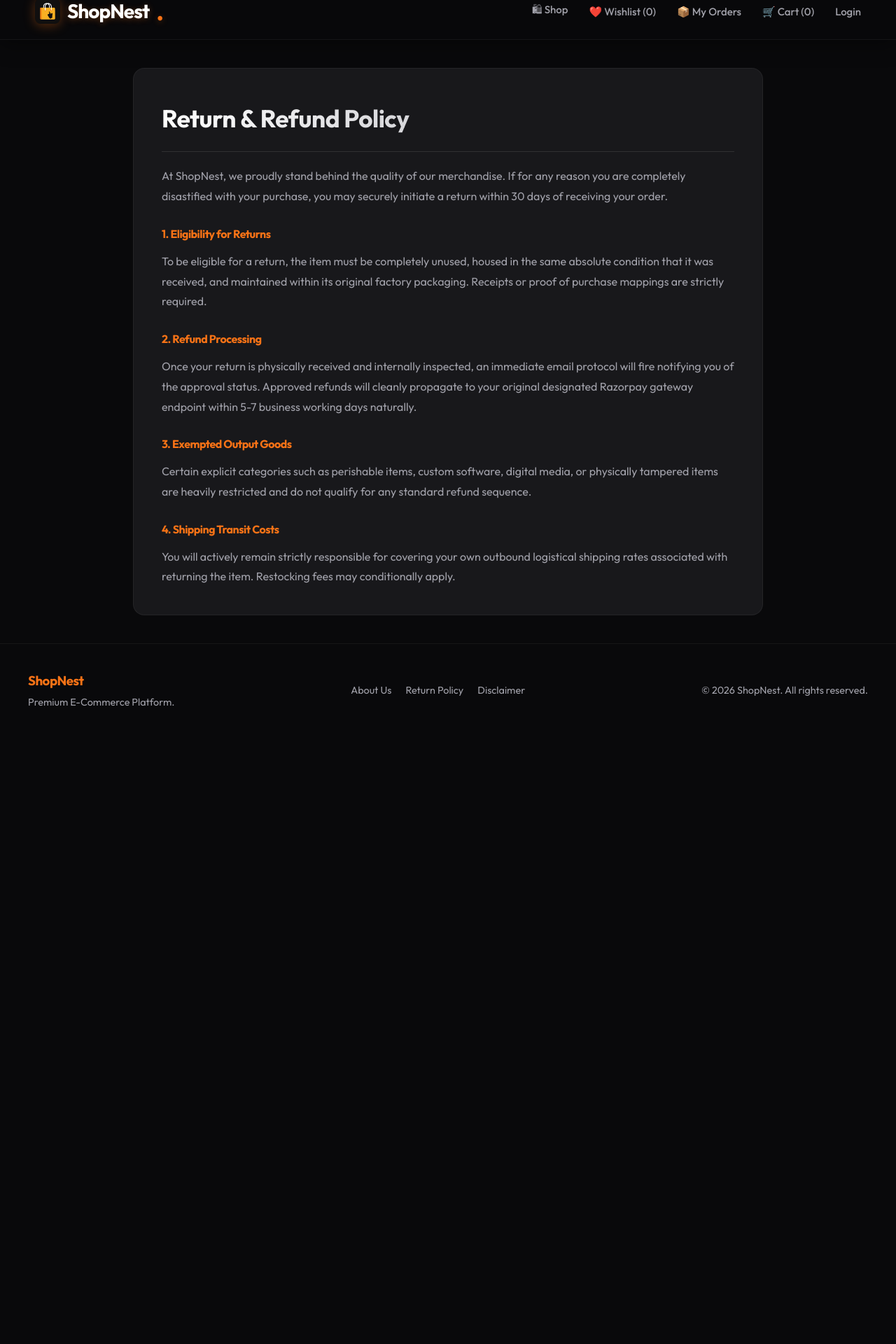
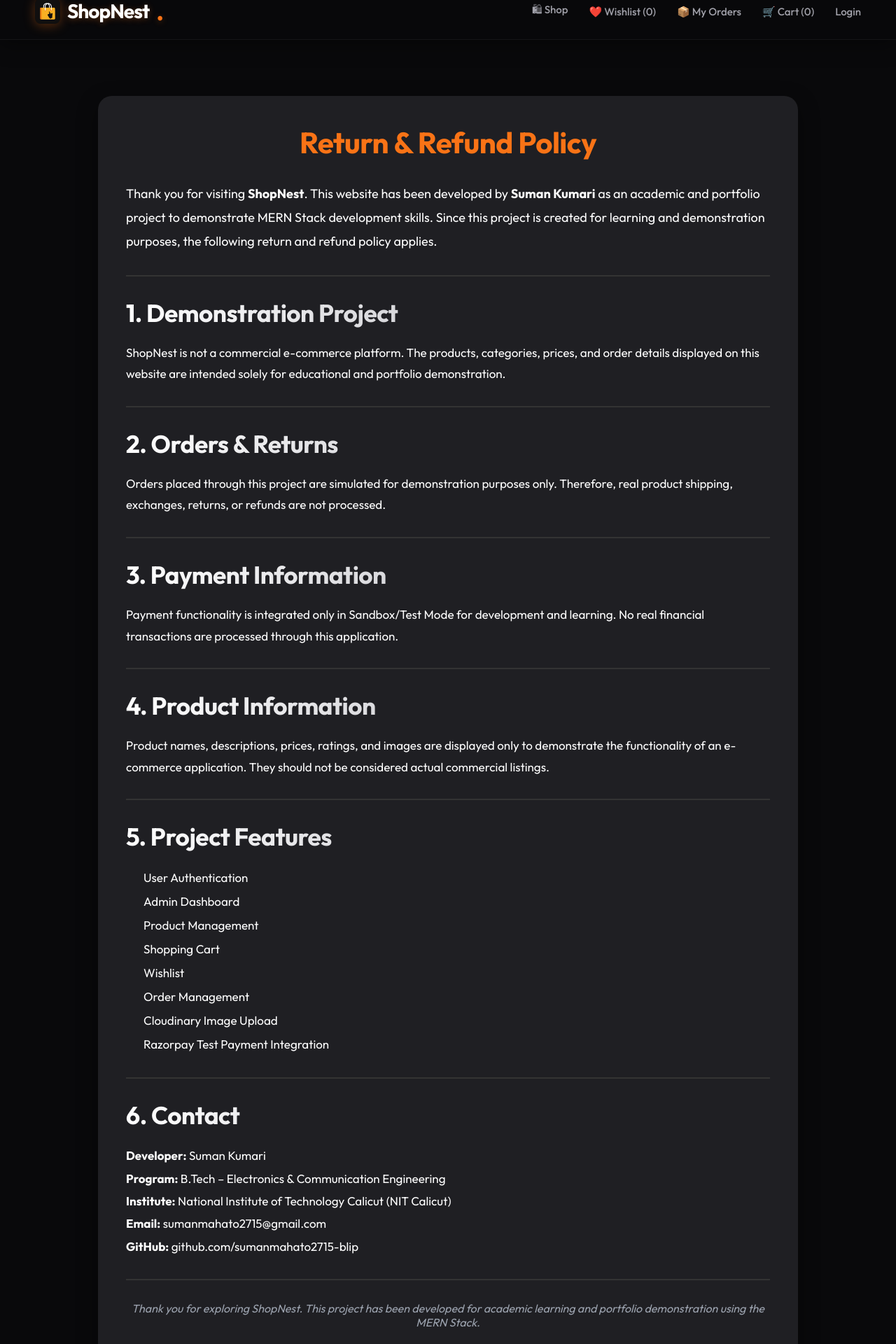
Before and after one commit to sumanmahato2715-blip/shopnest-ecom-MERN-clean, a React (Create React App) app in the folder frontend/: page /return in a window 1280 px wide. Shown: the part 25-1945 px from the top of the page at 70% size. Before the commit the page ends 1077 px from the top, so only its background shows below. Built offline with nearby package versions, Linux system fonts and the light colour scheme.

Commit message:
Final ShopNest Portfolio Project

```diff
--- a/frontend/src/pages/About.jsx
+++ b/frontend/src/pages/About.jsx
@@ -1,52 +1,194 @@
-import React from 'react';
+import React from "react";
 
 const About = () => {
-  const containerStyle = {
-    maxWidth: '900px',
-    margin: '0 auto',
-    padding: '40px',
-    background: '#18181b',
-    borderRadius: '16px',
-    border: '1px solid rgba(255, 255, 255, 0.05)',
-    boxShadow: '0 10px 40px rgba(0,0,0,0.5)',
-    textAlign: 'center'
-  };
+  return (
+    <div
+      style={{
+        maxWidth: "900px",
+        margin: "40px auto",
+        padding: "40px",
+        background: "#1f1f23",
+        borderRadius: "20px",
+        color: "white",
+        textAlign: "center",
+        boxShadow: "0 10px 30px rgba(0,0,0,0.4)",
+      }}
+    >
+      <h1
+        style={{
+          fontSize: "3rem",
+          marginBottom: "20px",
+          color: "#f97316",
+        }}
+      >
+        About Me
+      </h1>
 
-  const socialBtnStyle = {
-    display: 'inline-block',
-    margin: '10px',
-    padding: '10px 20px',
-    background: '#27272a',
-    color: '#fff',
-    borderRadius: '8px',
-    textDecoration: 'none',
-    transition: 'all 0.3s ease',
-    border: '1px solid rgba(255, 255, 255, 0.1)'
-  };
+      <h2 style={{ fontSize: "2rem", marginBottom: "10px" }}>
+        Suman Kumari
+      </h2>
 
-  return (
-    <div style={containerStyle}>
-      <img
-        src="/dp.jpg"
-        alt="@theshivanshvasu"
-        style={{ width: '180px', height: '180px', borderRadius: '50%', objectFit: 'cover', border: '4px solid #f97316', marginBottom: '20px', boxShadow: '0 4px 20px rgba(249, 115, 22, 0.4)' }}
-      />
-      <h2 style={{ fontSize: '2.5rem', marginBottom: '10px', color: '#fff' }}>About Me</h2>
-      <h3 style={{ fontSize: '1.5rem', color: '#f97316', marginBottom: '15px' }}>Shivansh Vasu (@theshivanshvasu)</h3>
+      <h3 style={{ color: "#d1d5db", marginBottom: "25px" }}>
+        B.Tech | Electronics & Communication Engineering
+      </h3>
 
-      <p style={{ color: '#a1a1aa', fontSize: '1.2rem', lineHeight: '1.8', maxWidth: '600px', margin: '0 auto 30px auto' }}>
-        <strong>Join the community and grow together!</strong> Welcome to my platform where we build, deploy, and scale highly engineered systems.
+      <p
+        style={{
+          fontSize: "18px",
+          lineHeight: "1.8",
+          color: "#cbd5e1",
+        }}
+      >
+        Hello! I'm <b>Suman Kumari</b>, a B.Tech student in Electronics &
+        Communication Engineering at the National Institute of Technology
+        Calicut (NIT Calicut).
       </p>
 
-      <div style={{ display: 'flex', flexWrap: 'wrap', justifyContent: 'center', gap: '10px', marginTop: '20px' }}>
-        <a href="https://theshivanshvasu.com" target="_blank" rel="noreferrer" style={socialBtnStyle}>🌐 Website</a>
-        <a href="https://youtube.com/@shivanshvasu" target="_blank" rel="noreferrer" style={{ ...socialBtnStyle, background: 'rgba(239, 68, 68, 0.2)', borderColor: '#ef4444', color: '#ef4444' }}>📺 YouTube</a>
-        <a href="https://instagram.com/theshivanshvasuofficial" target="_blank" rel="noreferrer" style={{ ...socialBtnStyle, background: 'rgba(236, 72, 153, 0.2)', borderColor: '#ec4899', color: '#ec4899' }}>📸 Instagram</a>
-        <a href="https://www.linkedin.com/in/theshivanshvasu" target="_blank" rel="noreferrer" style={{ ...socialBtnStyle, background: 'rgba(59, 130, 246, 0.2)', borderColor: '#3b82f6', color: '#3b82f6' }}>💼 LinkedIn</a>
-        <a href="https://x.com/theshivanshvasu" target="_blank" rel="noreferrer" style={socialBtnStyle}>✖️ X (Twitter)</a>
-        <a href="https://whatsapp.com/channel/0029VbAWGE5ICVfcjjKTAS0B" target="_blank" rel="noreferrer" style={{ ...socialBtnStyle, background: 'rgba(16, 185, 129, 0.2)', borderColor: '#10b981', color: '#10b981' }}>💬 WhatsApp</a>
-        <a href="https://linktr.ee/shivanshvasu" target="_blank" rel="noreferrer" style={socialBtnStyle}>🔗 Linktree</a>
+      <p
+        style={{
+          fontSize: "18px",
+          lineHeight: "1.8",
+          color: "#cbd5e1",
+          marginTop: "15px",
+        }}
+      >
+        I am passionate about Full Stack Web Development, MERN Stack,
+        Artificial Intelligence, Machine Learning, and Software Development.
+      </p>
+
+      <hr
+        style={{
+          margin: "35px 0",
+          border: "1px solid #333",
+        }}
+      />
+
+      <h2 style={{ color: "#f97316" }}>Education</h2>
+
+      <p style={{ fontSize: "18px" }}>
+        National Institute of Technology Calicut (NIT Calicut)
+      </p>
+
+      <p style={{ color: "#bdbdbd" }}>
+        B.Tech - Electronics & Communication Engineering
+      </p>
+
+      <hr
+        style={{
+          margin: "35px 0",
+          border: "1px solid #333",
+        }}
+      />
+
+      <h2 style={{ color: "#f97316" }}>Skills</h2>
+
+      <div
+        style={{
+          display: "flex",
+          justifyContent: "center",
+          flexWrap: "wrap",
+          gap: "12px",
+          marginTop: "20px",
+        }}
+      >
+        {[
+          "HTML",
+          "CSS",
+          "JavaScript",
+          "React.js",
+          "Node.js",
+          "Express.js",
+          "MongoDB",
+          "Git",
+          "GitHub",
+          "REST API",
+        ].map((skill) => (
+          <span
+            key={skill}
+            style={{
+              background: "#27272a",
+              padding: "10px 18px",
+              borderRadius: "25px",
+              color: "#fff",
+            }}
+          >
+            {skill}
+          </span>
+        ))}
       </div>
+
+      <hr
+        style={{
+          margin: "35px 0",
+          border: "1px solid #333",
+        }}
+      />
+
+      <h2 style={{ color: "#f97316" }}>Projects</h2>
+
+      <p style={{ fontSize: "18px", color: "#cbd5e1" }}>
+        • ShopNest - MERN Stack E-commerce Website
+      </p>
+
+      <p style={{ fontSize: "18px", color: "#cbd5e1" }}>
+        • Product Management Dashboard
+      </p>
+
+      <hr
+        style={{
+          margin: "35px 0",
+          border: "1px solid #333",
+        }}
+      />
+
+      <h2 style={{ color: "#f97316" }}>Contact</h2>
+
+      <div
+        style={{
+          display: "flex",
+          justifyContent: "center",
+          flexWrap: "wrap",
+          gap: "15px",
+          marginTop: "20px",
+        }}
+      >
+        <a
+          href="mailto:sumanmahato2715@gmail.com"
+          style={{
+            textDecoration: "none",
+            background: "#ea4335",
+            color: "white",
+            padding: "12px 22px",
+            borderRadius: "10px",
+          }}
+        >
+          📧 Gmail
+        </a>
+
+        <a
+          href="https://github.com/sumanmahato2715-blip"
+          target="_blank"
+          rel="noreferrer"
+          style={{
+            textDecoration: "none",
+            background: "#24292e",
+            color: "white",
+            padding: "12px 22px",
+            borderRadius: "10px",
+          }}
+        >
+          💻 GitHub
+        </a>
+      </div>
+
+      <p
+        style={{
+          marginTop: "40px",
+          color: "#888",
+        }}
+      >
+        © 2026 Suman Kumari | ShopNest Portfolio
+      </p>
     </div>
   );
 };
--- a/frontend/src/pages/Disclaimer.jsx
+++ b/frontend/src/pages/Disclaimer.jsx
@@ -1,44 +1,109 @@
-import React from 'react';
-
-const textualStyle = {
-  maxWidth: '900px',
-  margin: '0 auto',
-  padding: '40px',
-  background: '#18181b',
-  borderRadius: '16px',
-  border: '1px solid rgba(255, 255, 255, 0.05)',
-  lineHeight: '1.8',
-  color: '#a1a1aa'
-};
+import React from "react";
 
 const Disclaimer = () => {
   return (
-    <div style={textualStyle}>
-      <h2 style={{ color: '#fff', marginBottom: '20px', borderBottom: '1px solid rgba(255,255,255,0.1)', paddingBottom: '15px' }}>
-        Legal & Site Disclaimer
-      </h2>
+    <div
+      style={{
+        maxWidth: "1000px",
+        margin: "40px auto",
+        padding: "40px",
+        background: "#1f1f23",
+        borderRadius: "20px",
+        color: "#ffffff",
+        boxShadow: "0 10px 30px rgba(0,0,0,0.4)",
+      }}
+    >
+      <h1
+        style={{
+          color: "#f97316",
+          textAlign: "center",
+          marginBottom: "30px",
+          fontSize: "42px",
+        }}
+      >
+        Disclaimer
+      </h1>
 
-      <p style={{ marginBottom: '20px' }}>
-        The data, interfaces, and graphical components represented across the ShopNest domain strictly act uniquely as an educational development platform. This codebase models rigorous application structures and architectures for purely demonstrative, portfolio-oriented engineering usage.
+      <p style={{ fontSize: "18px", lineHeight: "1.9" }}>
+        Welcome to <strong>ShopNest</strong>. This website has been created as
+        an academic and portfolio project by <strong>Suman Kumari</strong> to
+        demonstrate practical skills in Full Stack Web Development using the
+        MERN Stack.
       </p>
 
-      <h4 style={{ color: '#f97316', marginTop: '25px', marginBottom: '10px' }}>1. Accuracy of Materials</h4>
-      <p style={{ marginBottom: '15px' }}>
-        The materials spanning the ShopNest interface may heavily include dynamic technical, typographical, or dummy photographic elements. Product matrices mapped in the DB pipeline do absolutely not correlate to strictly real physical outputs and are safely populated via generic Unsplash imagery protocols.
+      <hr style={{ margin: "30px 0", border: "1px solid #333" }} />
+
+      <h2 style={{ color: "#f97316" }}>Project Purpose</h2>
+
+      <p style={{ fontSize: "17px", lineHeight: "1.8" }}>
+        ShopNest is designed for learning, demonstration, and portfolio
+        purposes. It showcases modern e-commerce functionality including user
+        authentication, product management, shopping cart, wishlist, order
+        management, admin dashboard, secure login, Cloudinary image upload, and
+        online payment integration in a testing environment.
       </p>
 
-      <h4 style={{ color: '#f97316', marginTop: '25px', marginBottom: '10px' }}>2. Payment Processing Restrictions</h4>
-      <p style={{ marginBottom: '15px' }}>
-        No authentic financial variables are handled natively within this environment. All payment endpoints forcefully bind exclusively to external testing-based networks (Sandbox Razorpay environments). No exact deductibles exist.
+      <hr style={{ margin: "30px 0", border: "1px solid #333" }} />
+
+      <h2 style={{ color: "#f97316" }}>Products & Content</h2>
+
+      <p style={{ fontSize: "17px", lineHeight: "1.8" }}>
+        The products, images, prices, descriptions, and other information shown
+        on this website are provided only for demonstration purposes. They do
+        not represent a real online business or commercial store.
       </p>
 
-      <h4 style={{ color: '#f97316', marginTop: '25px', marginBottom: '10px' }}>3. External Binding Links</h4>
-      <p style={{ marginBottom: '15px' }}>
-        ShopNest operates completely independent domains and takes strictly zero absolute parameter responsibility over the specific contents or behaviors populated via external routing anchors generated implicitly by third-party configurations.
+      <hr style={{ margin: "30px 0", border: "1px solid #333" }} />
+
+      <h2 style={{ color: "#f97316" }}>Payments</h2>
+
+      <p style={{ fontSize: "17px", lineHeight: "1.8" }}>
+        Payment functionality is configured only for testing and development.
+        No real financial transactions are intended through this portfolio
+        project.
       </p>
 
-      <p style={{ marginTop: '30px', fontStyle: 'italic', fontSize: '0.9rem' }}>
-        By interacting natively within this codebase, you unconditionally signal acceptance bounded by these parameters efficiently.
+      <hr style={{ margin: "30px 0", border: "1px solid #333" }} />
+
+      <h2 style={{ color: "#f97316" }}>Copyright</h2>
+
+      <p style={{ fontSize: "17px", lineHeight: "1.8" }}>
+        Any product names, trademarks, logos, or brand references displayed in
+        this project belong to their respective owners and are used only for
+        educational and demonstration purposes.
+      </p>
+
+      <hr style={{ margin: "30px 0", border: "1px solid #333" }} />
+
+      <h2 style={{ color: "#f97316" }}>Developer Information</h2>
+
+      <p style={{ fontSize: "17px", lineHeight: "1.8" }}>
+        <strong>Developer:</strong> Suman Kumari
+        <br />
+        <strong>Program:</strong> B.Tech – Electronics & Communication
+        Engineering
+        <br />
+        <strong>Institute:</strong> National Institute of Technology Calicut
+        (NIT Calicut)
+        <br />
+        <strong>Email:</strong> sumanmahato2715@gmail.com
+        <br />
+        <strong>GitHub:</strong> github.com/sumanmahato2715-blip
+      </p>
+
+      <hr style={{ margin: "30px 0", border: "1px solid #333" }} />
+
+      <p
+        style={{
+          textAlign: "center",
+          color: "#9ca3af",
+          marginTop: "20px",
+          fontStyle: "italic",
+        }}
+      >
+        Thank you for visiting ShopNest. This project represents my learning
+        journey and practical implementation of modern web development
+        technologies.
       </p>
     </div>
   );
--- a/frontend/src/pages/ReturnPolicy.jsx
+++ b/frontend/src/pages/ReturnPolicy.jsx
@@ -1,45 +1,128 @@
-import React from 'react';
-
-const textualStyle = {
-  maxWidth: '900px',
-  margin: '0 auto',
-  padding: '40px',
-  background: '#18181b',
-  borderRadius: '16px',
-  border: '1px solid rgba(255, 255, 255, 0.05)',
-  lineHeight: '1.8',
-  color: '#a1a1aa'
-};
+import React from "react";
 
 const ReturnPolicy = () => {
   return (
-    <div style={textualStyle}>
-      <h2 style={{ color: '#fff', marginBottom: '20px', borderBottom: '1px solid rgba(255,255,255,0.1)', paddingBottom: '15px' }}>
+    <div
+      style={{
+        maxWidth: "1000px",
+        margin: "40px auto",
+        padding: "40px",
+        background: "#1f1f23",
+        borderRadius: "20px",
+        color: "#ffffff",
+        boxShadow: "0 10px 30px rgba(0,0,0,0.4)",
+      }}
+    >
+      <h1
+        style={{
+          color: "#f97316",
+          textAlign: "center",
+          marginBottom: "30px",
+          fontSize: "42px",
+        }}
+      >
         Return & Refund Policy
-      </h2>
+      </h1>
 
-      <p style={{ marginBottom: '20px' }}>
-        At ShopNest, we proudly stand behind the quality of our merchandise. If for any reason you are completely disastified with your purchase, you may securely initiate a return within 30 days of receiving your order.
+      <p style={{ fontSize: "18px", lineHeight: "1.9" }}>
+        Thank you for visiting <strong>ShopNest</strong>. This website has been
+        developed by <strong>Suman Kumari</strong> as an academic and portfolio
+        project to demonstrate MERN Stack development skills. Since this project
+        is created for learning and demonstration purposes, the following return
+        and refund policy applies.
       </p>
 
-      <h4 style={{ color: '#f97316', marginTop: '25px', marginBottom: '10px' }}>1. Eligibility for Returns</h4>
-      <p style={{ marginBottom: '15px' }}>
-        To be eligible for a return, the item must be completely unused, housed in the same absolute condition that it was received, and maintained within its original factory packaging. Receipts or proof of purchase mappings are strictly required.
+      <hr style={{ margin: "30px 0", border: "1px solid #333" }} />
+
+      <h2 style={{ color: "#f97316" }}>1. Demonstration Project</h2>
+
+      <p style={{ fontSize: "17px", lineHeight: "1.8" }}>
+        ShopNest is not a commercial e-commerce platform. The products,
+        categories, prices, and order details displayed on this website are
+        intended solely for educational and portfolio demonstration.
       </p>
 
-      <h4 style={{ color: '#f97316', marginTop: '25px', marginBottom: '10px' }}>2. Refund Processing</h4>
-      <p style={{ marginBottom: '15px' }}>
-        Once your return is physically received and internally inspected, an immediate email protocol will fire notifying you of the approval status. Approved refunds will cleanly propagate to your original designated Razorpay gateway endpoint within 5-7 business working days naturally.
+      <hr style={{ margin: "30px 0", border: "1px solid #333" }} />
+
+      <h2 style={{ color: "#f97316" }}>2. Orders & Returns</h2>
+
+      <p style={{ fontSize: "17px", lineHeight: "1.8" }}>
+        Orders placed through this project are simulated for demonstration
+        purposes only. Therefore, real product shipping, exchanges, returns, or
+        refunds are not processed.
       </p>
 
-      <h4 style={{ color: '#f97316', marginTop: '25px', marginBottom: '10px' }}>3. Exempted Output Goods</h4>
-      <p style={{ marginBottom: '15px' }}>
-        Certain explicit categories such as perishable items, custom software, digital media, or physically tampered items are heavily restricted and do not qualify for any standard refund sequence.
+      <hr style={{ margin: "30px 0", border: "1px solid #333" }} />
+
+      <h2 style={{ color: "#f97316" }}>3. Payment Information</h2>
+
+      <p style={{ fontSize: "17px", lineHeight: "1.8" }}>
+        Payment functionality is integrated only in Sandbox/Test Mode for
+        development and learning. No real financial transactions are processed
+        through this application.
       </p>
 
-      <h4 style={{ color: '#f97316', marginTop: '25px', marginBottom: '10px' }}>4. Shipping Transit Costs</h4>
-      <p>
-        You will actively remain strictly responsible for covering your own outbound logistical shipping rates associated with returning the item. Restocking fees may conditionally apply.
+      <hr style={{ margin: "30px 0", border: "1px solid #333" }} />
+
+      <h2 style={{ color: "#f97316" }}>4. Product Information</h2>
+
+      <p style={{ fontSize: "17px", lineHeight: "1.8" }}>
+        Product names, descriptions, prices, ratings, and images are displayed
+        only to demonstrate the functionality of an e-commerce application.
+        They should not be considered actual commercial listings.
+      </p>
+
+      <hr style={{ margin: "30px 0", border: "1px solid #333" }} />
+
+      <h2 style={{ color: "#f97316" }}>5. Project Features</h2>
+
+      <ul
+        style={{
+          fontSize: "17px",
+          lineHeight: "2",
+          paddingLeft: "25px",
+        }}
+      >
+        <li>User Authentication</li>
+        <li>Admin Dashboard</li>
+        <li>Product Management</li>
+        <li>Shopping Cart</li>
+        <li>Wishlist</li>
+        <li>Order Management</li>
+        <li>Cloudinary Image Upload</li>
+        <li>Razorpay Test Payment Integration</li>
+      </ul>
+
+      <hr style={{ margin: "30px 0", border: "1px solid #333" }} />
+
+      <h2 style={{ color: "#f97316" }}>6. Contact</h2>
+
+      <p style={{ fontSize: "17px", lineHeight: "1.9" }}>
+        <strong>Developer:</strong> Suman Kumari
+        <br />
+        <strong>Program:</strong> B.Tech – Electronics & Communication
+        Engineering
+        <br />
+        <strong>Institute:</strong> National Institute of Technology Calicut
+        (NIT Calicut)
+        <br />
+        <strong>Email:</strong> sumanmahato2715@gmail.com
+        <br />
+        <strong>GitHub:</strong> github.com/sumanmahato2715-blip
+      </p>
+
+      <hr style={{ margin: "30px 0", border: "1px solid #333" }} />
+
+      <p
+        style={{
+          textAlign: "center",
+          color: "#9ca3af",
+          marginTop: "20px",
+          fontStyle: "italic",
+        }}
+      >
+        Thank you for exploring ShopNest. This project has been developed for
+        academic learning and portfolio demonstration using the MERN Stack.
       </p>
     </div>
   );
```
Also changed, not shown: frontend/public/dp.jpg (deleted), 2 other files (tests, documents, lock files or other folders).
